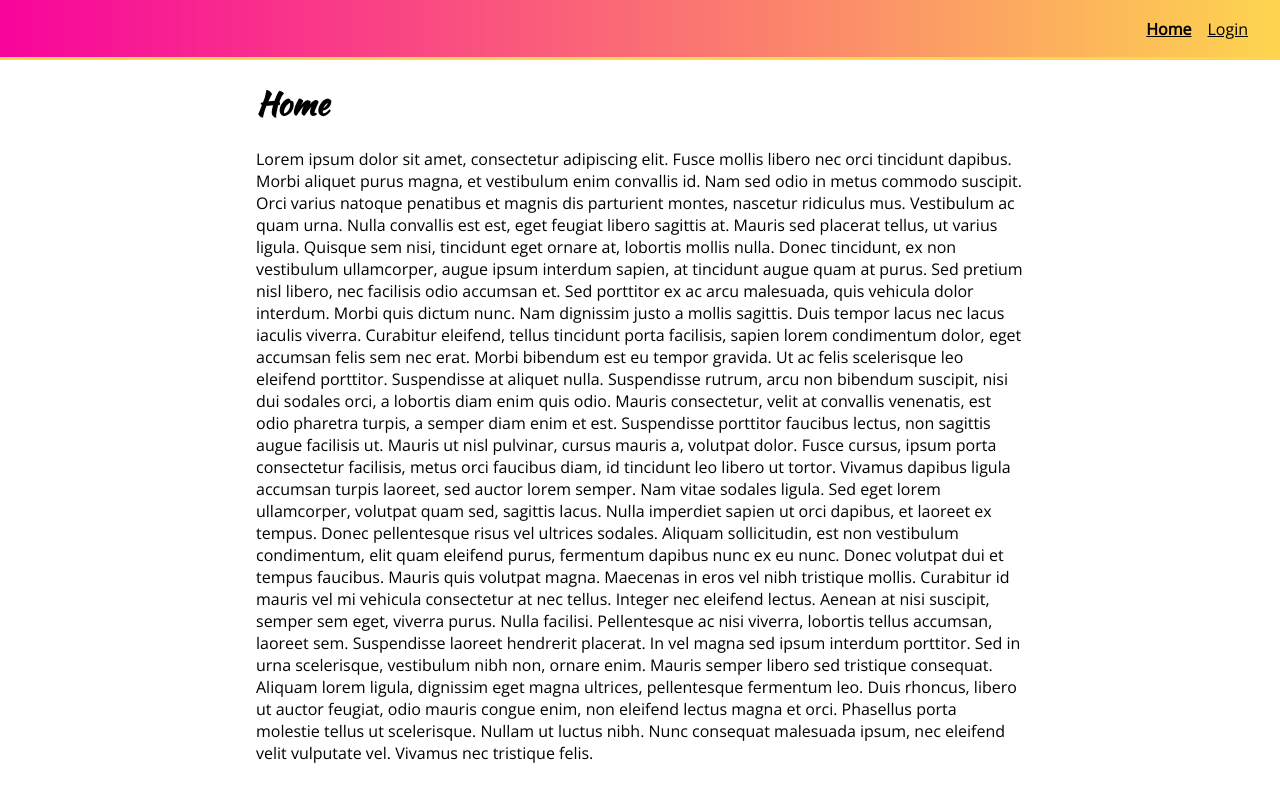
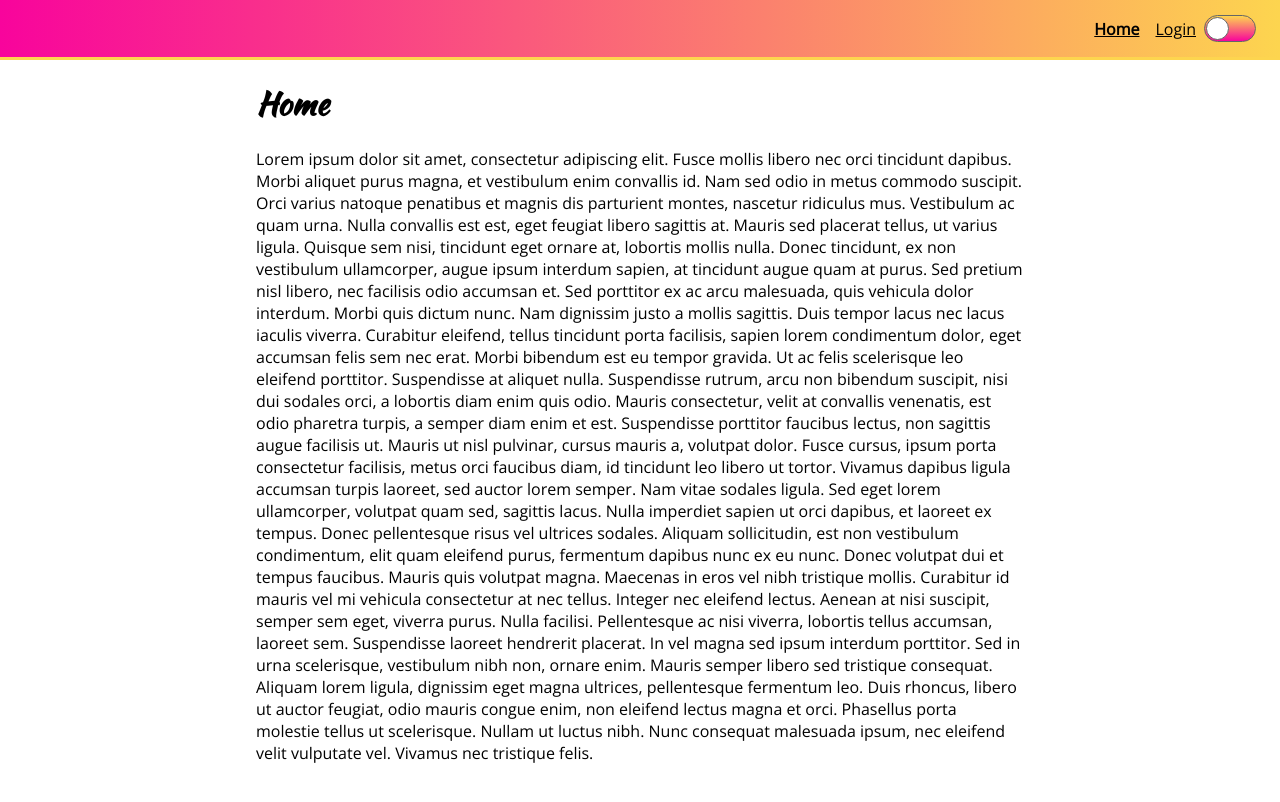
Before and after one commit to darshangit/styled-components-v5, a React (Create React App) app: page / in a window 1280 px wide. Shown: the top 802 px of the page. Built offline with nearby package versions, Linux system fonts and the light colour scheme.

Commit message:
Themes added

```diff
--- a/src/components/App.js
+++ b/src/components/App.js
@@ -1,20 +1,32 @@
-import { createGlobalStyle } from "styled-components";
+import { createGlobalStyle, ThemeProvider } from "styled-components";
 import { BrowserRouter, Switch, Route } from "react-router-dom";
 import Home from "components/pages/Home";
 import Login from "components/pages/Login";
+import LightTheme from "themes/light";
+import DarkTheme from "themes/dark";
+import { useState } from "react";
+
 const GlobalStyle = createGlobalStyle`
   body{
-    background: white;
+    background: ${(p) => p.theme.bodyBackgroundColor};
     min-height: 100vh;
     margin: 0;
-    color: black;
+    color: ${(p) => p.theme.bodyFontColor};;
     font-family: 'Kaushan Script';
   }
 `;
 
 function App() {
+  const [theme, setTheme] = useState(LightTheme);
   return (
-    <>
+    <ThemeProvider
+      theme={{
+        ...theme,
+        setTheme: () => {
+          setTheme((s) => (s.id === "light" ? DarkTheme : LightTheme));
+        },
+      }}
+    >
       <GlobalStyle />
       <BrowserRouter>
         <Switch>
@@ -26,7 +38,7 @@ function App() {
           </Route>
         </Switch>
       </BrowserRouter>
-    </>
+    </ThemeProvider>
   );
 }
 
--- a/src/components/common/Button.js
+++ b/src/components/common/Button.js
@@ -2,7 +2,7 @@ import styled, { css } from "styled-components";
 
 const Button = styled.button`
   color: white;
-  background: ${(p) => (p.secondary ? "#fdd54f" : "#f8049c")};
+  background: ${(p) => (p.secondary ? p.theme.secondaryColor : p.theme.primaryColor)};
   font-weight: bold;
   ${(p) =>
     p.large
--- a/src/components/common/Header.js
+++ b/src/components/common/Header.js
@@ -1,6 +1,7 @@
-import styled from "styled-components";
+import styled, { ThemeContext } from "styled-components";
 import { Link as ReactRouterDomLink, useLocation } from "react-router-dom";
-import { useState } from "react";
+import { useState, useContext } from "react";
+import Toggle from "./Toggle";
 
 const HeaderWrapper = styled.header`
   height: 60px;
@@ -10,8 +11,12 @@ const HeaderWrapper = styled.header`
   padding: 0 16px;
   position: fixed;
   top: 0;
-  background-image: linear-gradient(to right, #f8049c, #fdd54f);
-  border-bottom: 3px solid #fdd54f;
+  background-image: linear-gradient(
+    to right,
+    ${(p) => p.theme.primaryColor},
+    ${(p) => p.theme.secondaryColor}
+  );
+  border-bottom: 3px solid ${(p) => p.theme.secondaryColor};
 `;
 
 const Menu = styled.nav`
@@ -24,8 +29,8 @@ const Menu = styled.nav`
   left: 0;
   padding: 8px;
   box-sizing: border-box;
-  border-bottom: 3px solid #fdd54f;
-  background: white;
+  border-bottom: 3px solid ${(p) => p.theme.secondaryColor};
+  background: ${(p) => p.theme.bodyBackgroundColor};
 
   @media (min-width: 768px) {
     display: flex;
@@ -49,7 +54,7 @@ const StyledLink = styled(Link)`
   text-align: center;
   box-sizing: border-box;
   margin: auto 0;
-  color: black;
+  color: ${(p) => p.theme.bodyFontColor};
   font-weight: ${(p) => (p.isActive ? "bold" : "normal")};
 `;
 
@@ -62,7 +67,7 @@ const MobileMenuIcon = styled.div`
 
   > div {
     height: 3px;
-    background: black;
+    background: ${(p) => p.theme.bodyFontColor};
     margin: 5px 0;
     width: 100%;
   }
@@ -75,7 +80,7 @@ const MobileMenuIcon = styled.div`
 export const Header = () => {
   const { pathname } = useLocation();
   const [menuOpen, setMenuOpen] = useState(false);
-
+  const { id, setTheme } = useContext(ThemeContext);
   return (
     <HeaderWrapper>
       <MobileMenuIcon onClick={() => setMenuOpen((s) => !s)}>
@@ -90,6 +95,7 @@ export const Header = () => {
         <StyledLink to="login" isActive={pathname === "/login"}>
           Login
         </StyledLink>
+        <Toggle isActive={id === "dark"} onToggle={setTheme} />
       </Menu>
     </HeaderWrapper>
   );
--- a/src/components/common/Spinner.js
+++ b/src/components/common/Spinner.js
@@ -17,7 +17,7 @@ const Spinner = styled.div`
   border-top: none;
   border-right: none;
   margin: 16px auto;
-  animation: ${rotation} 1s linear infinite
+  animation: ${rotation} 1s linear infinite;
 `;
 
 export { Spinner };
--- /dev/null
+++ b/src/components/common/Toggle.js
@@ -0,0 +1,37 @@
+import styled from "styled-components";
+
+const ToggleWrapper = styled.div`
+  width: 50px;
+  min-width: 50px;
+  height: 25px;
+  border-radius: 25px;
+  border: 1px solid #666;
+  margin: auto;
+  display: flex;
+  background-image: linear-gradient(
+    to top,
+    ${(p) => p.theme.primaryColor},
+    ${(p) => p.theme.secondaryColor}
+  );
+`;
+
+const Notch = styled.div`
+  height: 21px;
+  width: 21px;
+  border: 1px solid #666;
+  margin-top: 1px;
+  background: white;
+  border-radius: 50%;
+  transition: transform 0.1s linear;
+  transform: translate(${(p) => (p.isActive ? "26px" : "1px")});
+`;
+
+const Toggle = ({ isActive, onToggle }) => {
+  return (
+    <ToggleWrapper onClick={onToggle}>
+      <Notch isActive={isActive} />
+    </ToggleWrapper>
+  );
+};
+
+export default Toggle;
--- a/src/components/common/index.js
+++ b/src/components/common/index.js
@@ -4,3 +4,4 @@ export * from "./Header";
 export * from "./Input";
 export * from "./PasswordInput";
 export * from "./Spinner";
+export * from "./Toggle";
--- /dev/null
+++ b/src/themes/dark.js
@@ -0,0 +1,9 @@
+const theme = {
+  id: "dark",
+  primaryColor: "black",
+  secondaryColor: "midnightblue",
+  bodyBackgroundColor: "black",
+  bodyFontColor: "white",
+};
+
+export default theme;
--- /dev/null
+++ b/src/themes/light.js
@@ -0,0 +1,9 @@
+const theme = {
+  id: "light",
+  primaryColor: "#f8049c",
+  secondaryColor: "#fdd54f",
+  bodyBackgroundColor: "white",
+  bodyFontColor: "black",
+};
+
+export default theme;
```
